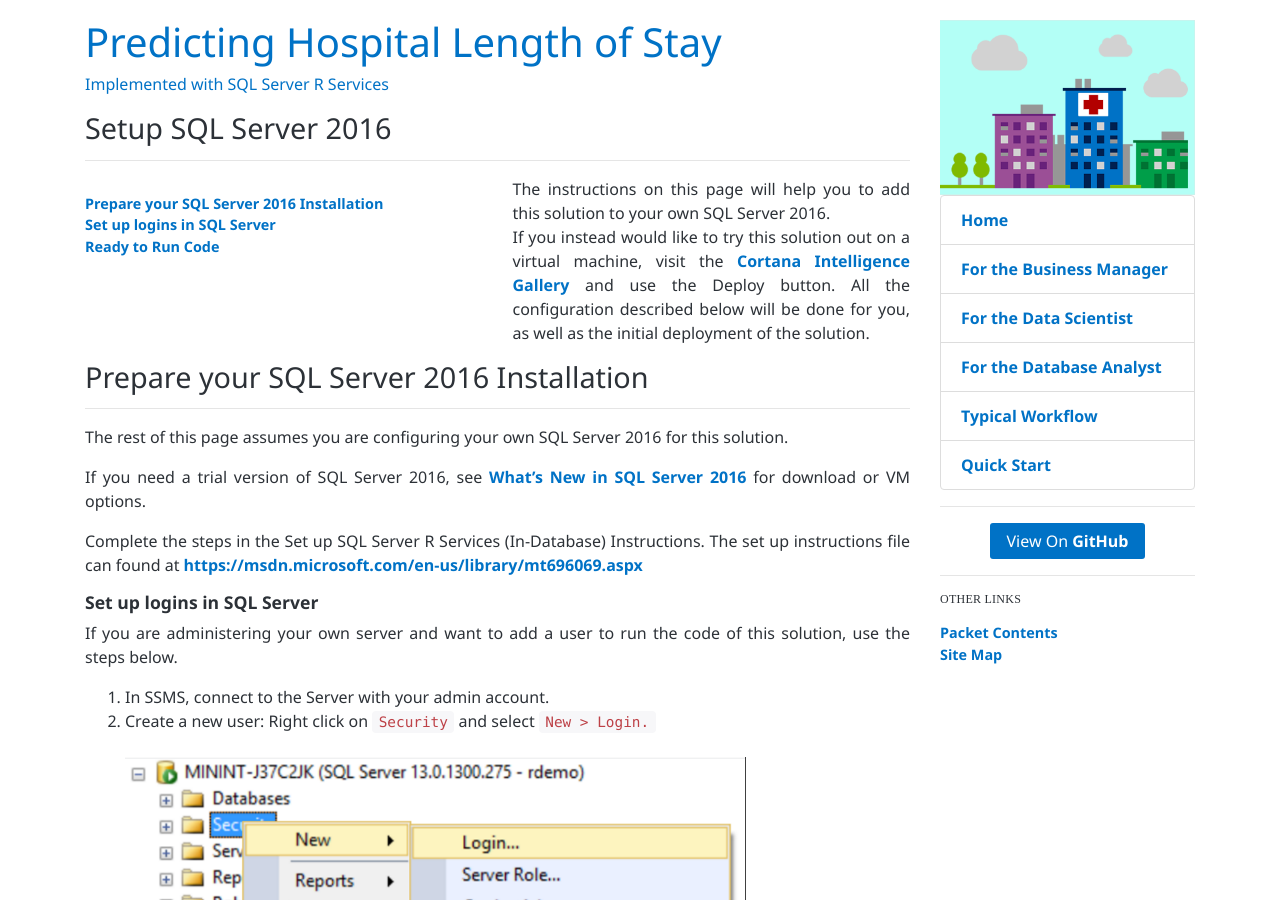
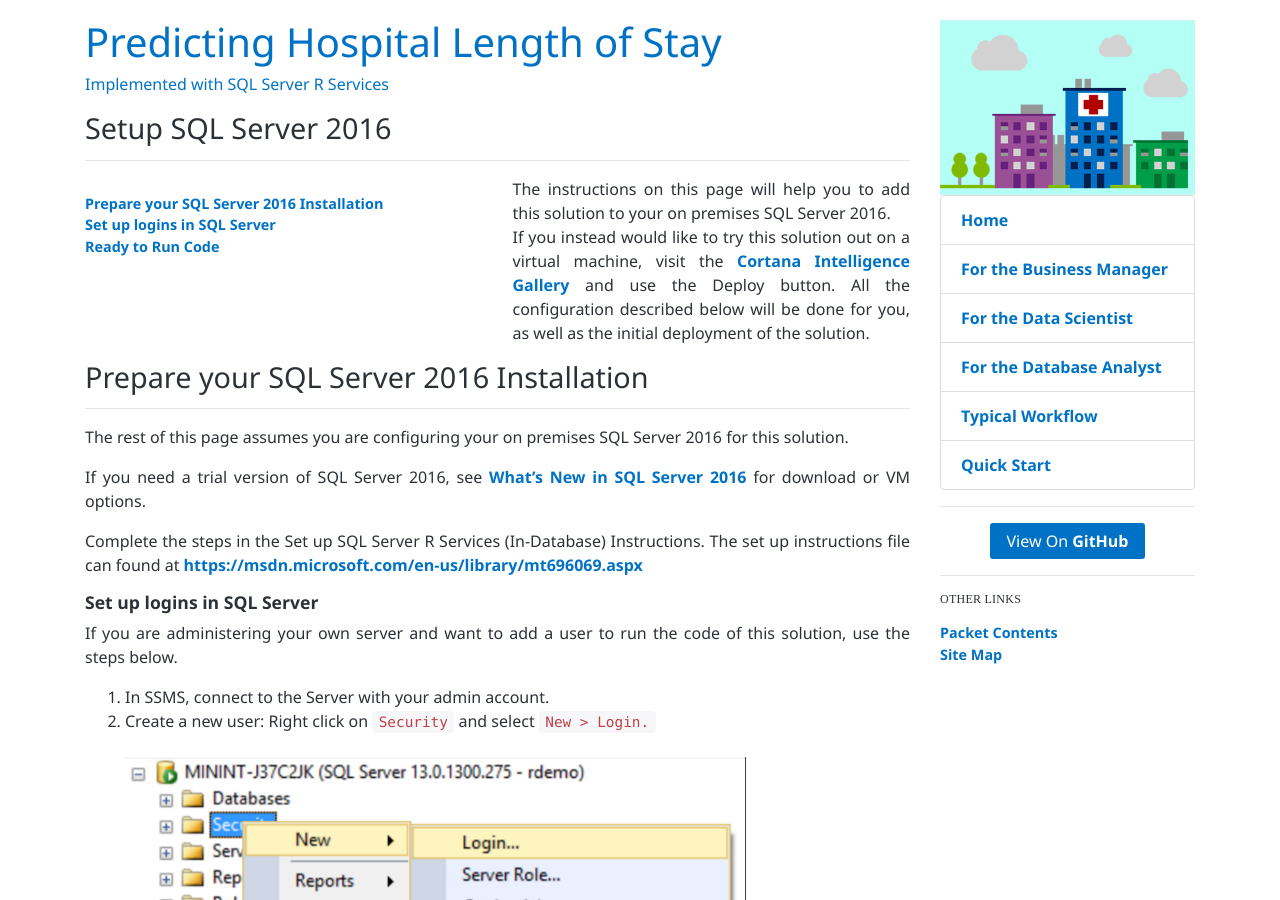
Before and after one commit to microsoft/r-server-hospital-length-of-stay, a Jekyll site: the page built from SetupSQL.md, in a window 1280 px wide and 900 px high. Built offline with Jekyll 4.4.1, drawn with Linux system fonts in a browser that asks for light colours; our own code applies the rules of GitHub Pages for plain Markdown files.

Commit message:
rewording

```diff
--- a/SetupSQL.md
+++ b/SetupSQL.md
@@ -1,6 +1,6 @@
 ---
 layout: default
-title: Setup SQL Server 2016
+title: On-Prem: Setup SQL Server 2016
 ---
 
 ## Setup SQL Server 2016
@@ -15,7 +15,7 @@
         </div>
     </div>
     <div class="col-md-6">
-        The instructions on this page will help you to add this solution to your own SQL Server 2016.
+        The instructions on this page will help you to add this solution to your on premises SQL Server 2016.
         <p>
         If you instead would like to try this solution out on a virtual machine, visit the <a href="{{ site.aka_url }}">Cortana Intelligence Gallery</a> and use the Deploy button.  All the configuration described below will be done for you, as well as the initial deployment of the solution. </p>
     </div>
@@ -24,7 +24,7 @@
 ## Prepare your SQL Server 2016 Installation
 -------------------------------------------
 
-The rest of this page assumes you are configuring your own SQL Server 2016 for this solution.
+The rest of this page assumes you are configuring your on premises SQL Server 2016 for this solution.
 
 If you need a trial version of SQL Server 2016, see [What's New in SQL Server 2016](https://msdn.microsoft.com/en-us/library/bb500435.aspx) for download or VM options.
 
```
Also changed, not shown: START_HERE.md (+1 -1 lines), Typical_Workflow.md (+3 -3 lines), sitemap.md (+2 -2 lines).
